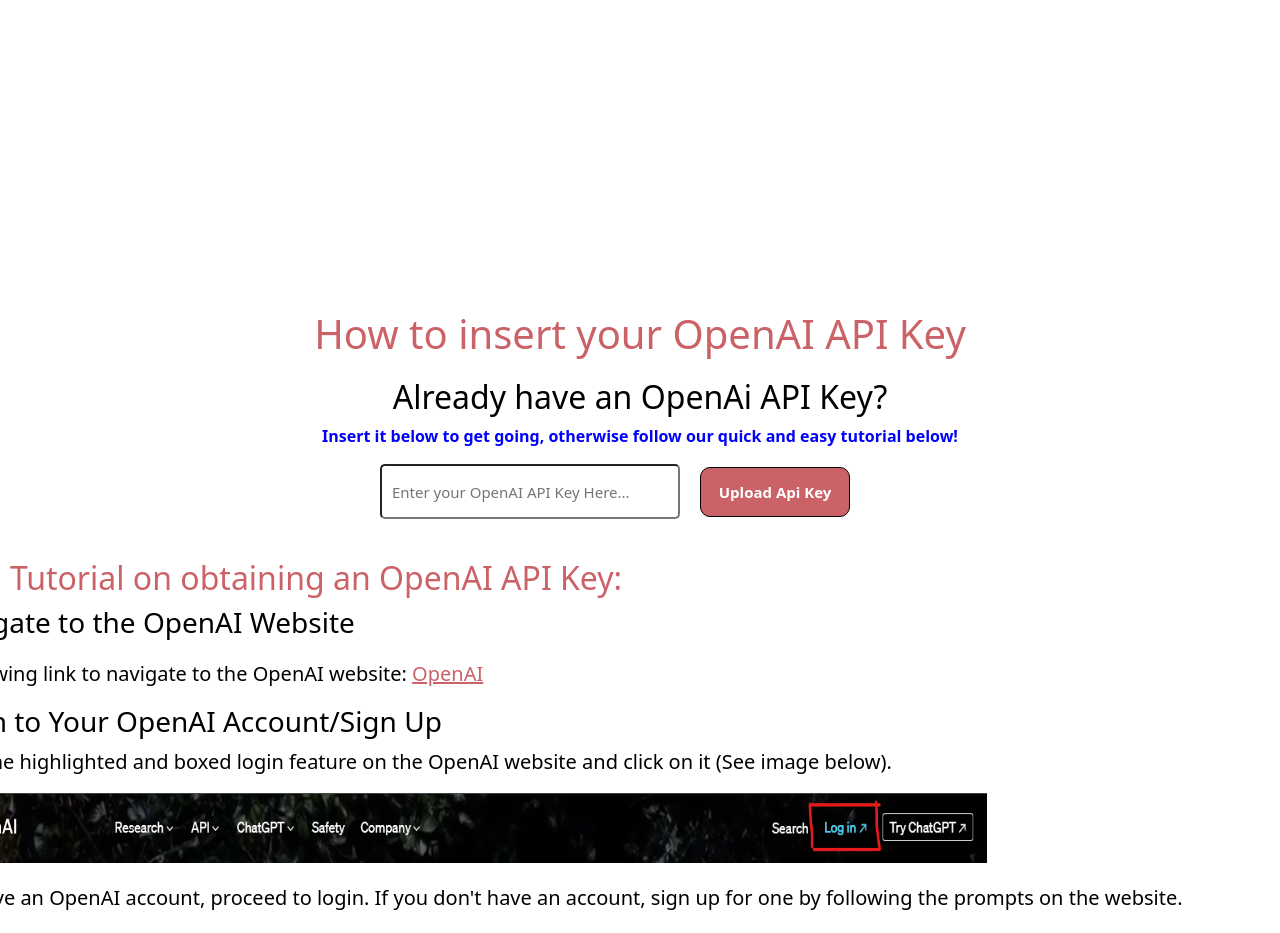
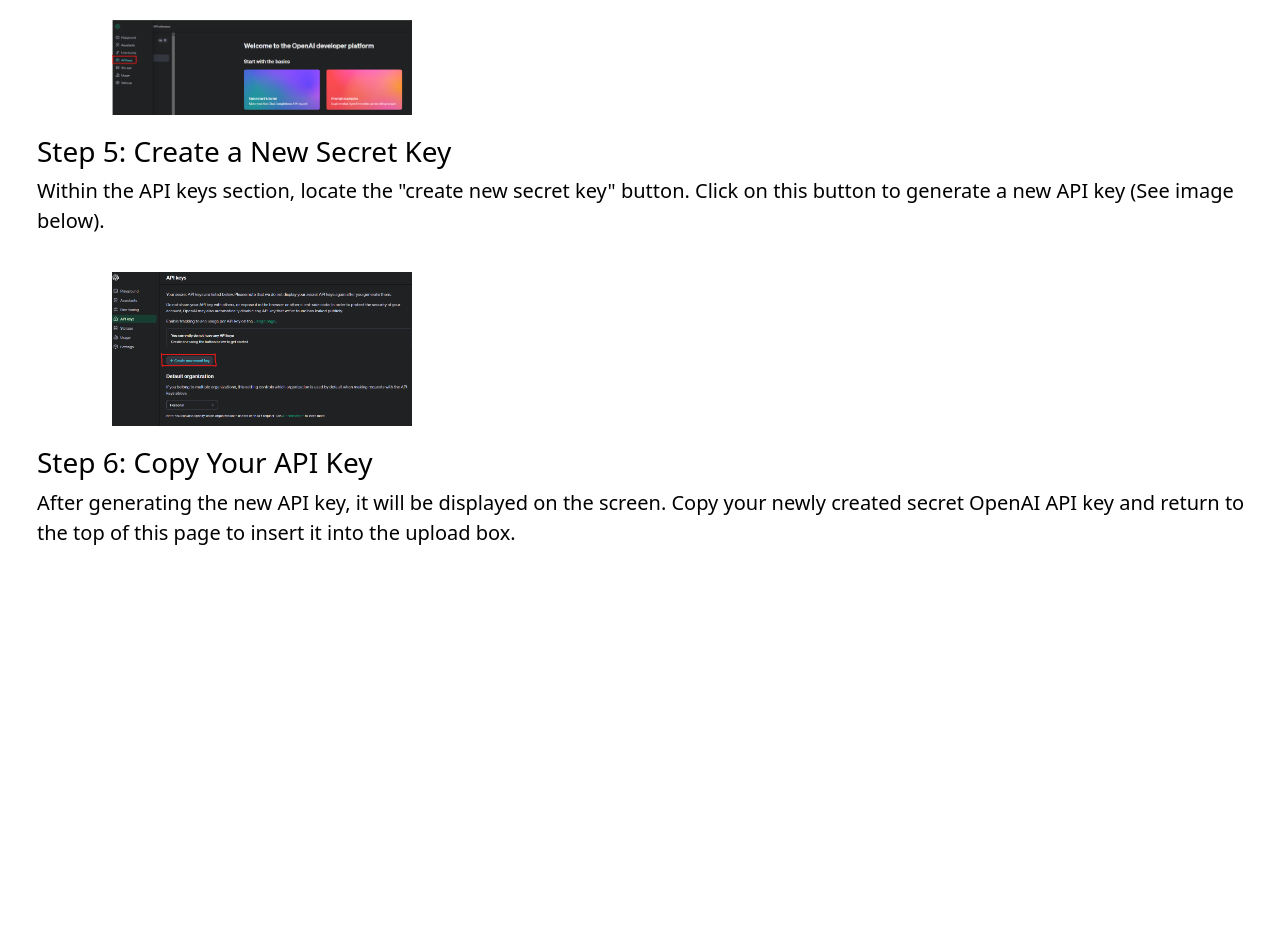
Before and after one commit to AntoniZap/IBM-Chatbot, a React (Create React App) app in the folder front-end/: page /openai-api-key in a window 1280 px wide. Shown: the part 1111-2044 px from the top of the page. After the commit the page ends 1659 px from the top, so only its background shows below. Built offline with nearby package versions, Linux system fonts and the light colour scheme; no server answers.

Commit message:
updated styling so that layout fits all screens

```diff
--- a/front-end/src/components/InsertApiKey.css
+++ b/front-end/src/components/InsertApiKey.css
@@ -1,10 +1,8 @@
 .openai-card {
-    margin-top: 1325px;
     text-align: center;
 }
 
 .openai21-card {
-    margin-top: 400px;
     text-align: center;
 }
 
@@ -124,3 +122,30 @@
     width: 50px;
     height:50px;
 }
+
+/* Add media queries for responsive design */
+@media screen and (max-width: 1900px) {
+    .openai-card {
+        padding: 10px;
+    }
+
+    .openai21-card {
+        padding: 10px;
+    }
+
+    .tutorial-OpenAi {
+        margin-left: 0;
+    }
+
+    .login-image {
+        width: 100%;
+        max-width: 300px;
+        height: auto;
+    }
+
+    .api-select-image {
+        width: 100%;
+        max-width: 300px;
+        height: auto;
+    }
+}
```
